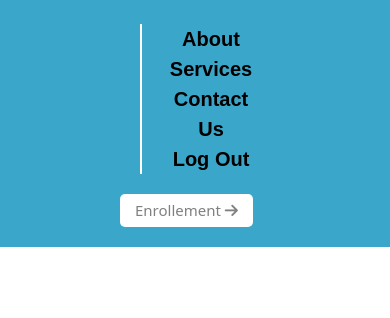
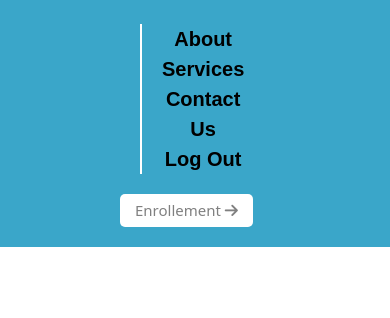
Before and after one commit to shivamwebsite/shivam, a plain HTML site: page 5new.html in a window 390 px wide. Shown: the part 250-568 px from the top of the page. Drawn offline with nearby package versions, Linux system fonts and the light colour scheme.

Commit message:
done by me

```diff
--- a/5new.html
+++ b/5new.html
@@ -67,7 +67,7 @@
     @media(max-width:996px) {
     .nav {
       display: block;
-        margin-right: 10px;
+        margin-right: 150px;
     }
   }
     @media(max-width:707px) {
```
